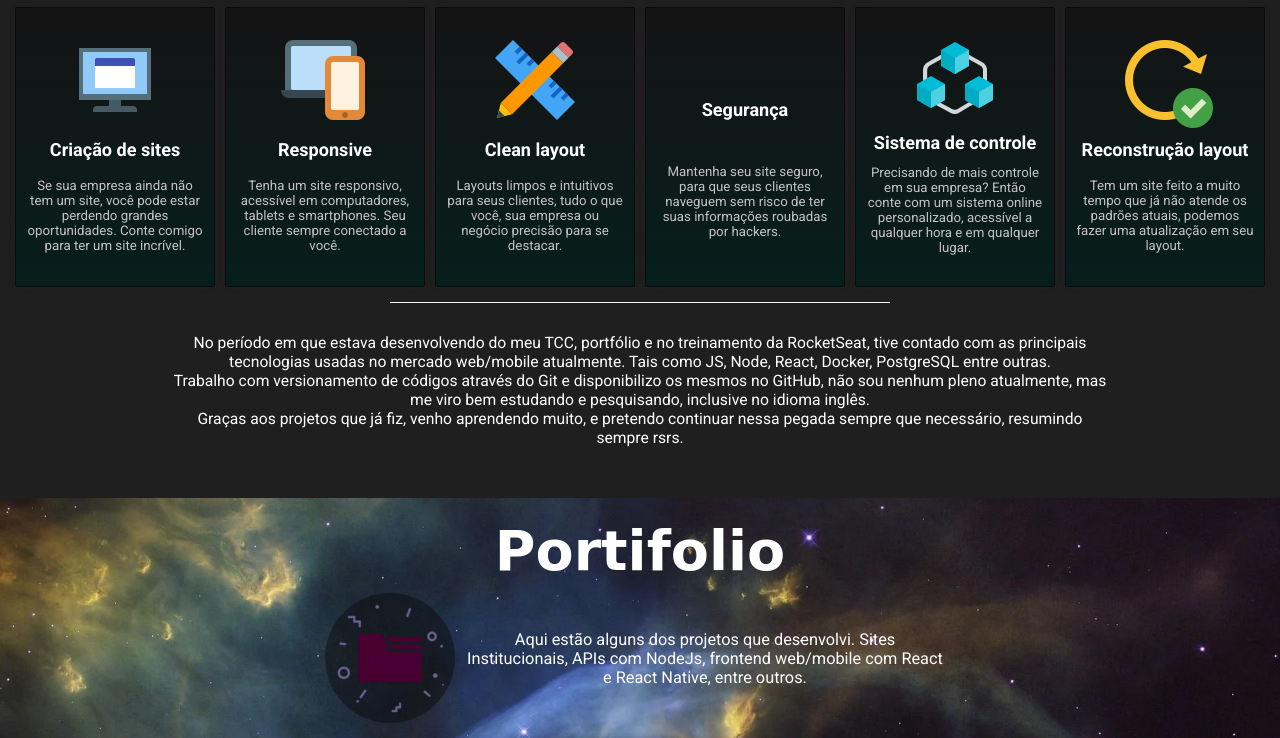
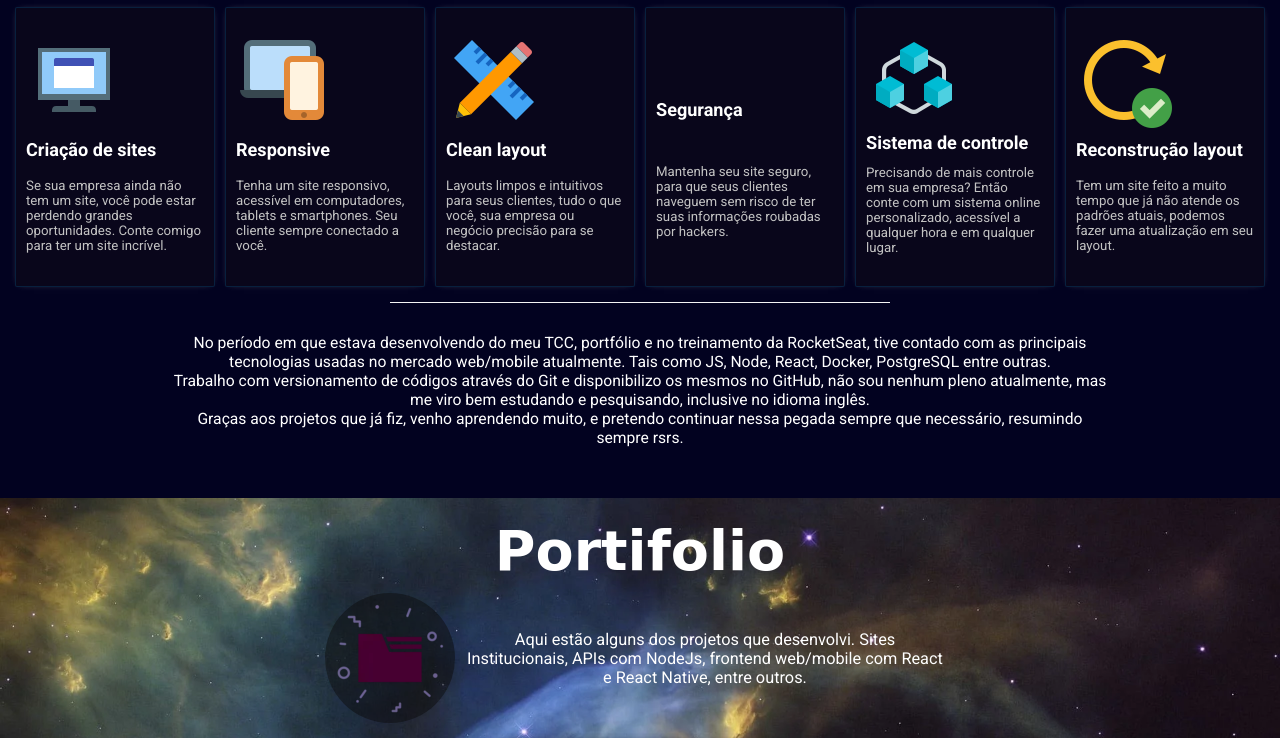
Before and after one commit to jheisondev/jhsonmac.github.io, a plain HTML site: page index.html in a window 1280 px wide. Shown: the part 1102-1840 px from the top of the page. Drawn offline with Linux system fonts and the light colour scheme; a web font is replaced by a local one.

Commit message:
Up performance

```diff
--- a/index.html
+++ b/index.html
@@ -214,7 +214,7 @@
 
         <div class="cards-s frc">
 
-          <div class="card fcc text-c">
+          <div class="card fcc">
             <div class="img">
               <img src="assets/img/site.png" loading="lazy" alt="">
             </div>
@@ -227,7 +227,7 @@
             </p>
           </div>
 
-          <div class="card fcc text-c">
+          <div class="card fcc">
             <div class="img">
               <img src="assets/img/responsive.png" loading="lazy" alt="">
             </div>
@@ -240,7 +240,7 @@
             </p>
           </div>
 
-          <div class="card fcc text-c">
+          <div class="card fcc">
             <div class="img">
               <img src="assets/img/design.png" loading="lazy" alt="">
             </div>
@@ -253,7 +253,7 @@
             </p>
           </div>
 
-          <div class="card fcc text-c">
+          <div class="card fcc">
             <div class="img">
               <img src="assets/img/security.png" loading="lazy" alt="">
             </div>
@@ -266,7 +266,7 @@
             </p>
           </div>
 
-          <div class="card fcc text-c">
+          <div class="card fcc">
             <div class="img">
               <img src="assets/img/system.png" loading="lazy" alt="">
             </div>
@@ -280,7 +280,7 @@
             </p>
           </div>
 
-          <div class="card fcc text-c">
+          <div class="card fcc">
             <div class="img">
               <img src="assets/img/update.png" loading="lazy" alt="">
             </div>
--- a/src/style/styles.css
+++ b/src/style/styles.css
@@ -126,7 +126,7 @@ nav .item-menu a:hover {
 }
 main {
   min-height: 100vh;
-  background: #1a1a1a;
+  background: #09061b;
 }
 .box-translucid {
   width: 98%;
@@ -195,7 +195,7 @@ section, article {
   height: 100%;
   min-height: 100vh;
   padding: 10px 0;
-  background: #1f1f1f;
+  background: #020220;
   /* background: url('../../assets/roda\ gigante.jpg') no-repeat;
   background-size: cover;
   background-position: center; */
@@ -284,17 +284,17 @@ section, article {
   margin-bottom: 10px;
 }
 .cards-s .card {
+  align-items: flex-start;
   justify-content: space-around;
   margin: 5px;
-  background: #272727;
   padding: 20px 10px;
   width: 100%;
   max-width: 200px;
   height: 280px;
-  border: 1px solid #0000007b;
+  border: 1px solid #00b3ff27;
   border-radius: 2px;
-  box-shadow: 0 0 8px -5px #4b1039;
-  background: linear-gradient(180deg, #0805086b, #051f1ced);
+  box-shadow: 0 0 8px -5px #959595;
+  background: #09061b;
 }
 .cards-s .card .sub-title {
   color: #ffffff;
@@ -365,7 +365,7 @@ footer {
   width: 100%;
   max-width: 500;
   padding: 20px 10px;
-  background: #0c0c0c;
+  background: #09061b;
 }
 .swiper-container {
   width: 100%;
```
Also changed, not shown: assets/roda gigante.jpg (deleted), 1 other file.
